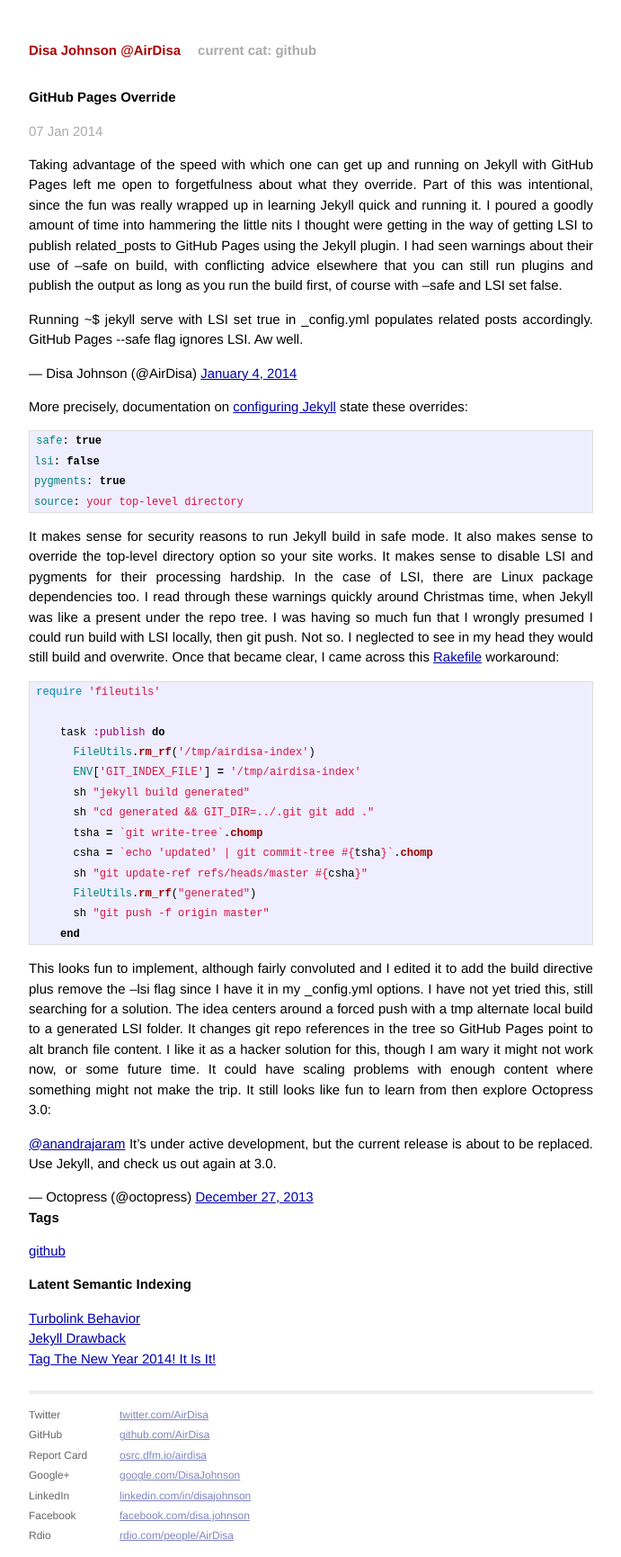
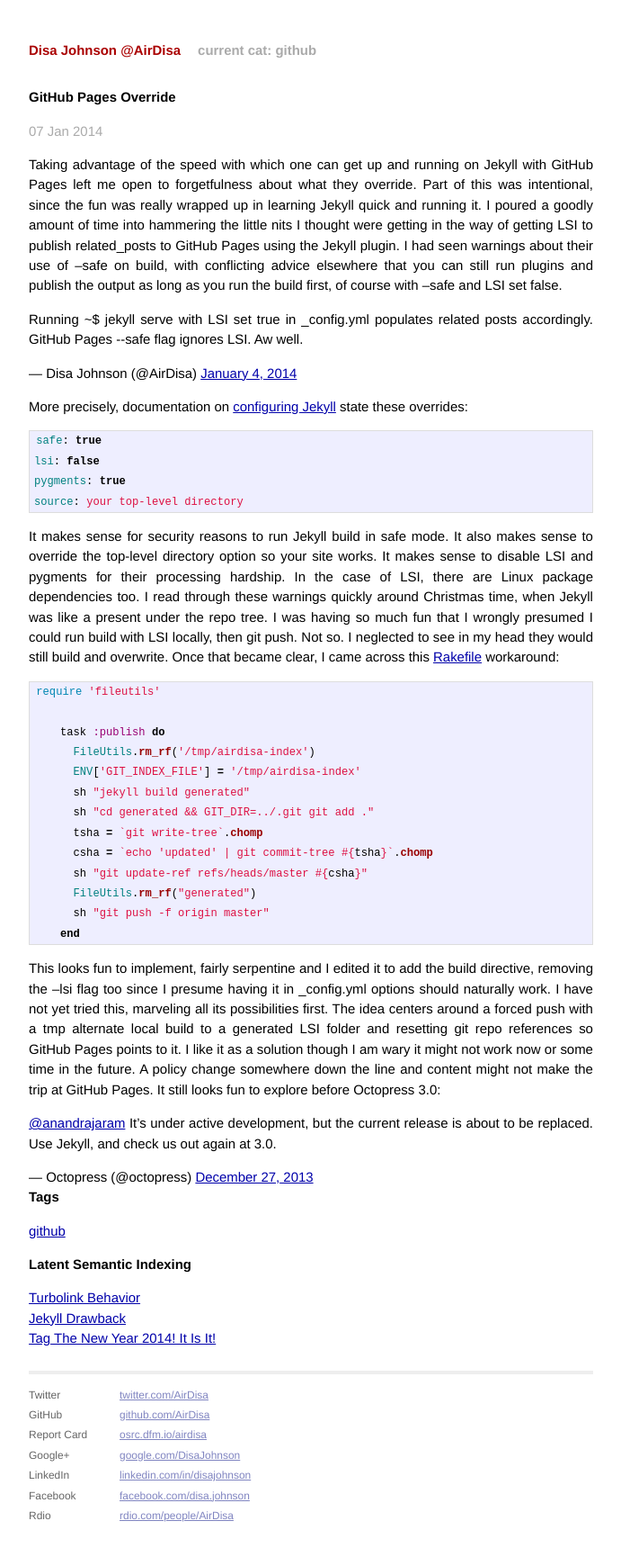
Before and after one commit to AirDisa/airdisa.github.io, a Jekyll site: the page built from _posts/2014-01-07-github-pages-override.md, in a window 1280 px wide. Shown: the whole page at 90% size, without its empty margins (294-985 px from the left). Built offline with Jekyll 4.4.1, drawn with Linux system fonts in a browser that asks for light colours; Markdown is read by kramdown in place of the engine named in the settings; comment, search, counter and statistics services are not loaded; after the commit the page ends 1707 px from its top, so only the background shows below that.

Commit message:
[0.6.20 Blog] Edit 2014-01-07

```diff
--- a/_posts/2014-01-07-github-pages-override.md
+++ b/_posts/2014-01-07-github-pages-override.md
@@ -39,7 +39,7 @@
     end
 {% endhighlight %}
 
-This looks fun to implement, although fairly convoluted and I edited it to add the build directive plus remove the --lsi flag since I have it in my \_config.yml options. I have not yet tried this, still searching for a solution. The idea centers around a forced push with a tmp alternate local build to a generated LSI folder. It changes git repo references in the tree so GitHub Pages point to alt branch file content. I like it as a hacker solution for this, though I am wary it might not work now, or some future time. It could have scaling problems with enough content where something might not make the trip. It still looks like fun to learn from then explore  Octopress 3.0:
+This looks fun to implement, fairly serpentine and I edited it to add the build directive, removing the --lsi flag too since I presume having it in \_config.yml options should naturally work. I have not yet tried this, marveling all its possibilities first. The idea centers around a forced push with a tmp alternate local build to a generated LSI folder and resetting git repo references so GitHub Pages points to it. I like it as a solution though I am wary it might not work now or some time in the future. A policy change somewhere down the line and content might not make the trip at GitHub Pages. It still looks fun to explore before Octopress 3.0:
 
 <blockquote class="twitter-tweet" lang="en"><p><a href="https://twitter.com/anandrajaram">@anandrajaram</a> It’s under active development, but the current release is about to be replaced. Use Jekyll, and check us out again at 3.0.</p>&mdash; Octopress (@octopress) <a href="https://twitter.com/octopress/statuses/416396115861585920">December 27, 2013</a></blockquote>
 <script async src="//platform.twitter.com/widgets.js" charset="utf-8"></script>
```
Also changed, not shown: 6 other files.
